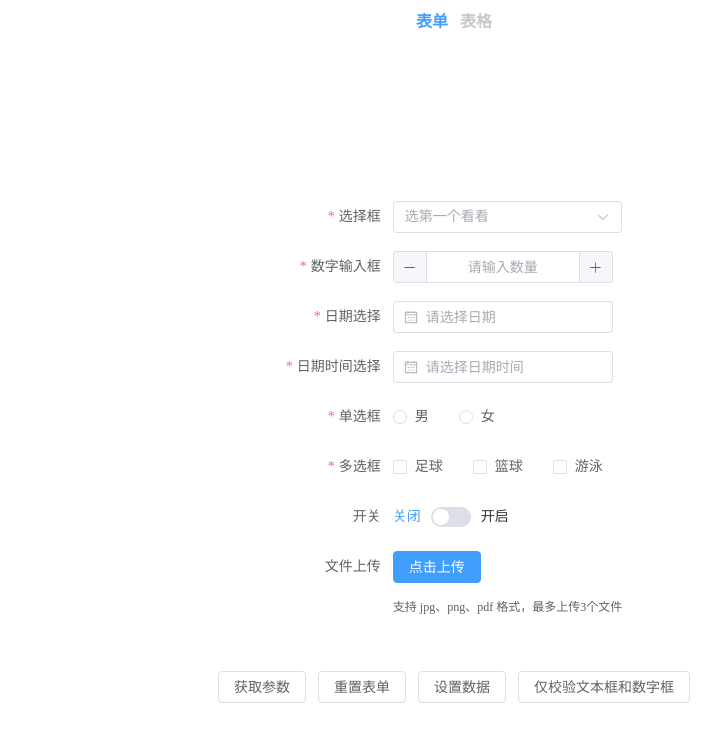
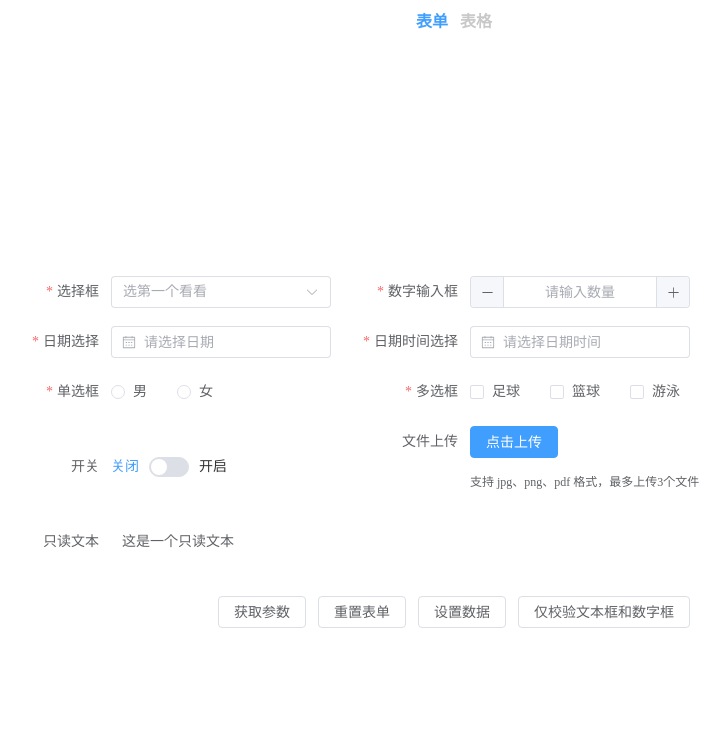
Before and after one commit to pandax-6646/component, a Vue app: page / in a window 1280 px wide. Shown: the top 742 px of the page, without its empty margins (186-913 px from the left). Built offline with nearby package versions, Linux system fonts and the light colour scheme.

Commit message:
feat(FormPage): 添加只读文本表单项和行内样式

```diff
--- a/src/pages/FormPage.vue
+++ b/src/pages/FormPage.vue
@@ -4,7 +4,9 @@
       :configs="formConfig"
       :data="formData"
       ref="formRef"
+      :inline="true"
       @update:data="handleUpdateFormData"
+      style="max-width: 900px"
     />
 
     <div>
@@ -26,7 +28,9 @@ import {
 } from "@/components/Form/constants";
 import { widthAsyncError } from "../hooks";
 
-const formData = reactive({});
+const formData = reactive({
+  readonlyText: "这是一个只读文本",
+});
 const formRef = ref();
 
 const formConfig = reactive([
@@ -141,6 +145,11 @@ const formConfig = reactive([
     accept: ".jpg,.png,.pdf",
     tip: "支持 jpg、png、pdf 格式，最多上传3个文件",
   },
+  {
+    label: "只读文本",
+    type: SCREEN_TYPE.READONLY,
+    modelKey: "readonlyText",
+  },
 ]);
 
 const handleGetParams = async () => {
```
